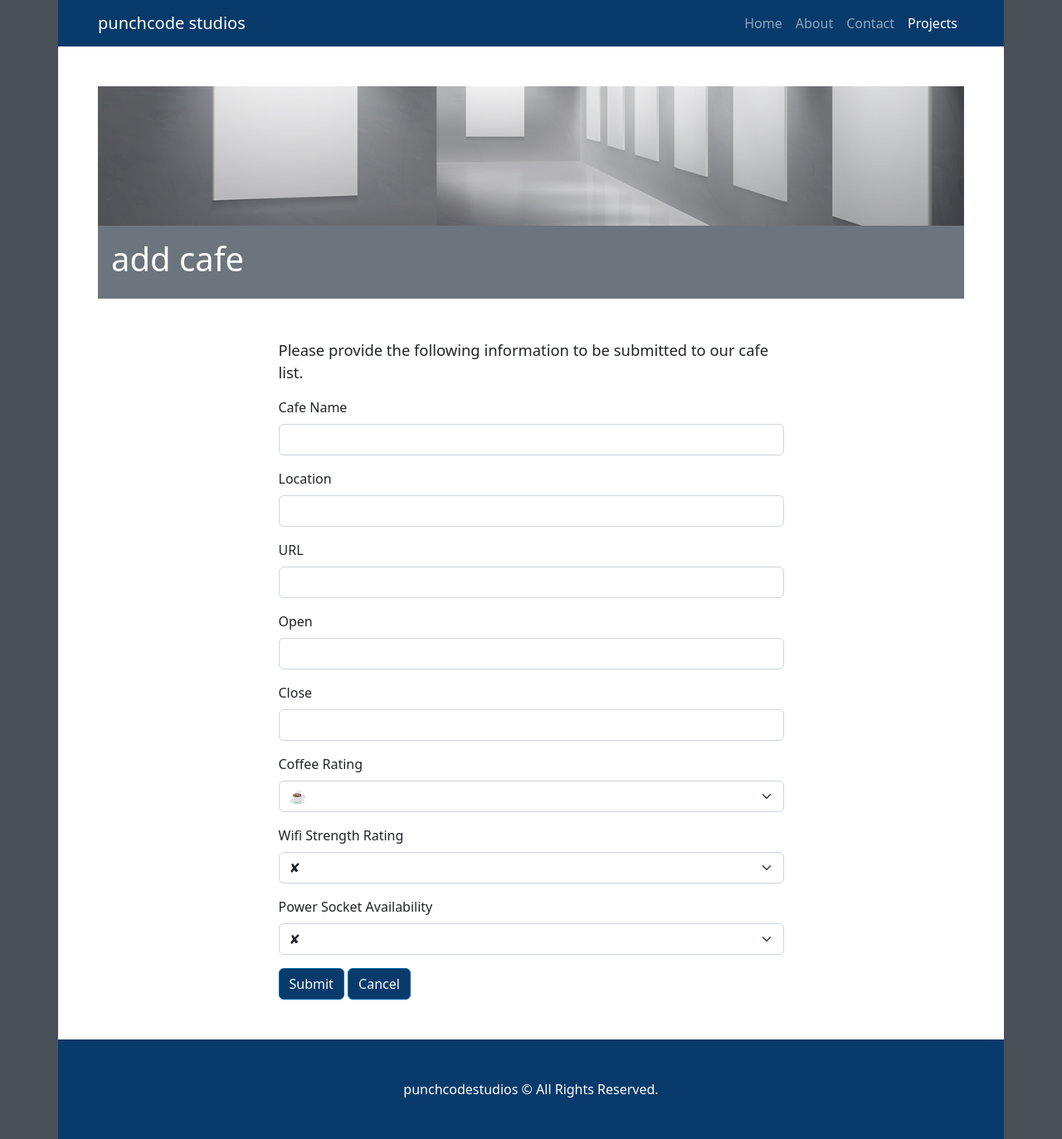
After one commit to punchcodestudios/pythonportfolio, a Flask app: page /projects/add_cafe in a window 1280 px wide. The commit adds this page. Shown: the whole page at 83% size. Run offline with Flask 3, Linux system fonts and the light colour scheme; some libraries are stand-ins or nearby versions.

Commit message:
adding cafe project

```diff
--- a/forms.py
+++ b/forms.py
@@ -1,13 +1,35 @@
-
+from tkinter.ttk import Button
 
 from flask_wtf import FlaskForm
 from wtforms import StringField, SubmitField, PasswordField
+from wtforms.fields.choices import SelectField
 from wtforms.fields.simple import TextAreaField
 from wtforms.validators import DataRequired, URL, Email, Length
+from wtforms.validators import DataRequired, ValidationError
 from flask_ckeditor import CKEditorField
+
+
+def validate_url(form, field):
+    valid = field.data.split('://')[0] == 'https'
+    if not valid:
+        raise ValidationError('value is missing required "https"')
+    return valid
 
 class ContactForm(FlaskForm):
     name = StringField('Name', validators=[DataRequired()])
     email = StringField('Email', validators=[DataRequired()])
     message = TextAreaField('Message', validators=[DataRequired(), Length(max=1000)])
     submit = SubmitField('Submit')
+
+class CoffeeShopForm(FlaskForm):
+    cafe_name = StringField('Cafe Name', validators=[DataRequired()])
+    location = StringField('Location', validators=[DataRequired()])
+    URL = StringField('URL', validators=[DataRequired(), validate_url])
+    open_time = StringField('Open', validators=[DataRequired()])
+    closing_time = StringField('Close', validators=[DataRequired()])
+    coffee_rating = SelectField("Coffee Rating", choices=["☕️", "☕☕", "☕☕☕", "☕☕☕☕", "☕☕☕☕☕"],
+                                validators=[DataRequired()])
+    wifi_rating = SelectField("Wifi Strength Rating", choices=["✘", "💪", "💪💪", "💪💪💪", "💪💪💪💪", "💪💪💪💪💪"], validators=[DataRequired()])
+    power_outlet_rating = SelectField("Power Socket Availability", choices=["✘", "🔌", "🔌🔌", "🔌🔌🔌", "🔌🔌🔌🔌", "🔌🔌🔌🔌🔌"], validators=[DataRequired()])
+    submit = SubmitField('Submit')
+    cancel = SubmitField('Cancel')
--- a/main.py
+++ b/main.py
@@ -1,5 +1,5 @@
 import os
-
+import csv
 from flask import Flask, render_template, flash, redirect, url_for
 from flask_bootstrap import Bootstrap5
 from flask_sqlalchemy import SQLAlchemy
@@ -11,16 +11,17 @@ from wtforms import StringField, SubmitField
 from wtforms.validators import DataRequired, URL
 from flask_ckeditor import CKEditor, CKEditorField
 from datetime import date
-from forms import ContactForm
+from forms import ContactForm, CoffeeShopForm
 
 app = Flask(__name__)
-app.config['SECRET_KEY'] = os.environ.get('FLASK_KEY') #''
+app.config['SECRET_KEY'] = os.environ.get('FLASK_KEY', '8BYkEfBA6O6donzWlSihBXox7C0sKR6b') #''
 ckEditor = CKEditor(app)
 Bootstrap5(app)
 
 # CREATE DATABASE
 class Base(DeclarativeBase):
     pass
+
 app.config['SQLALCHEMY_DATABASE_URI'] = os.environ.get("DB_URI",  'sqlite:///python-portfolio.db')
 db = SQLAlchemy(model_class=Base)
 db.init_app(app)
@@ -72,5 +73,45 @@ def projects():
     }
     return render_template("pages/projects.html", **context)
 
+@app.route('/projects/cafes')
+def cafes():
+    list_of_rows = []
+    titles = ["Cafe Name", "Location", "Open", "Close", "Coffee", "Wifi", "Power"]
+    context = {
+        'header_img': 'projects.png',
+        'cafes': list_of_rows,
+        'titles': titles
+    }
+    with open('instance/cafe-data.csv', newline='', encoding='utf-8') as csv_file:
+        csv_data = csv.reader(csv_file, delimiter=',')
+        for row in csv_data:
+            list_of_rows.append(row)
+
+    return render_template('pages/cafes.html', **context)
+
+@app.route('/projects/add_cafe', methods=['GET', 'POST'])
+def add_cafe():
+    form = CoffeeShopForm()
+    context = {
+        'header_img': 'projects.png',
+        "form": form
+    }
+    if form.cancel.data:
+        return redirect(url_for('cafes'))
+
+    if form.validate_on_submit():
+        with open("instance/cafe-data.csv", mode="a", encoding='utf-8') as csv_file:
+            csv_file.write(f"\n{form.cafe_name.data},"
+                           f"{form.location.data},"
+                           f"{form.open_time.data},"
+                           f"{form.closing_time.data},"
+                           f"{form.coffee_rating.data},"
+                           f"{form.wifi_rating.data},"
+                           f"{form.power_outlet_rating.data}")
+        return redirect(url_for('cafes'))
+    # Exercise:
+    # Make the form write a new row into cafe-data.csv
+    return render_template('pages/add_cafe.html', **context)
+
 if __name__ == "__main__":
     app.run(debug=True, port=5003)
--- a/templates/components/main-nav.html
+++ b/templates/components/main-nav.html
@@ -8,7 +8,7 @@
                 <li class="nav-item"><a class="nav-link {% if request.path == '/' %} active {% endif %}" aria-current="page" href="{{ url_for('home') }}">Home</a></li>
                 <li class="nav-item"><a class="nav-link {% if request.path == '/about' %} active {% endif %}" href="{{ url_for('about') }}">About</a></li>
                 <li class="nav-item"><a class="nav-link {% if request.path == '/contact' %} active {% endif %}" href="{{ url_for('contact') }}">Contact</a></li>
-                <li class="nav-item"><a class="nav-link {% if request.path == '/projects' %} active {% endif %}" href="{{ url_for('projects') }}">Projects</a></li>
+                <li class="nav-item"><a class="nav-link {% if '/projects' in request.path %} active {% endif %}" href="{{ url_for('projects') }}">Projects</a></li>
             </ul>
         </div>
     </div>
--- /dev/null
+++ b/templates/pages/add_cafe.html
@@ -0,0 +1,20 @@
+{% from 'bootstrap5/form.html' import render_form %}
+{% extends '/layouts/base.html' %}
+{% block title %}Add A New Cafe{% endblock %}
+
+{% block content %}
+{% include '/components/page-banner.html' %}
+<div class="page-content-wrapper">
+    <div class="page-title-container p-3 text-white">
+        <h1>add cafe</h1>
+    </div>
+    <div class="form-wrapper mt-5 mb-5">
+      <div class="col-md-10 col-lg-8 col-xl-7">
+        <p class="form-header">
+          Please provide the following information to be submitted to our cafe list.
+        </p>
+        {{ render_form(form, novalidate=True, button_map={"Submit": "primary"}) }}
+      </div>
+    </div>
+</div>
+{% endblock %}
```
Also changed, not shown: templates/pages/cafes.html (added, +32 -0 lines).
